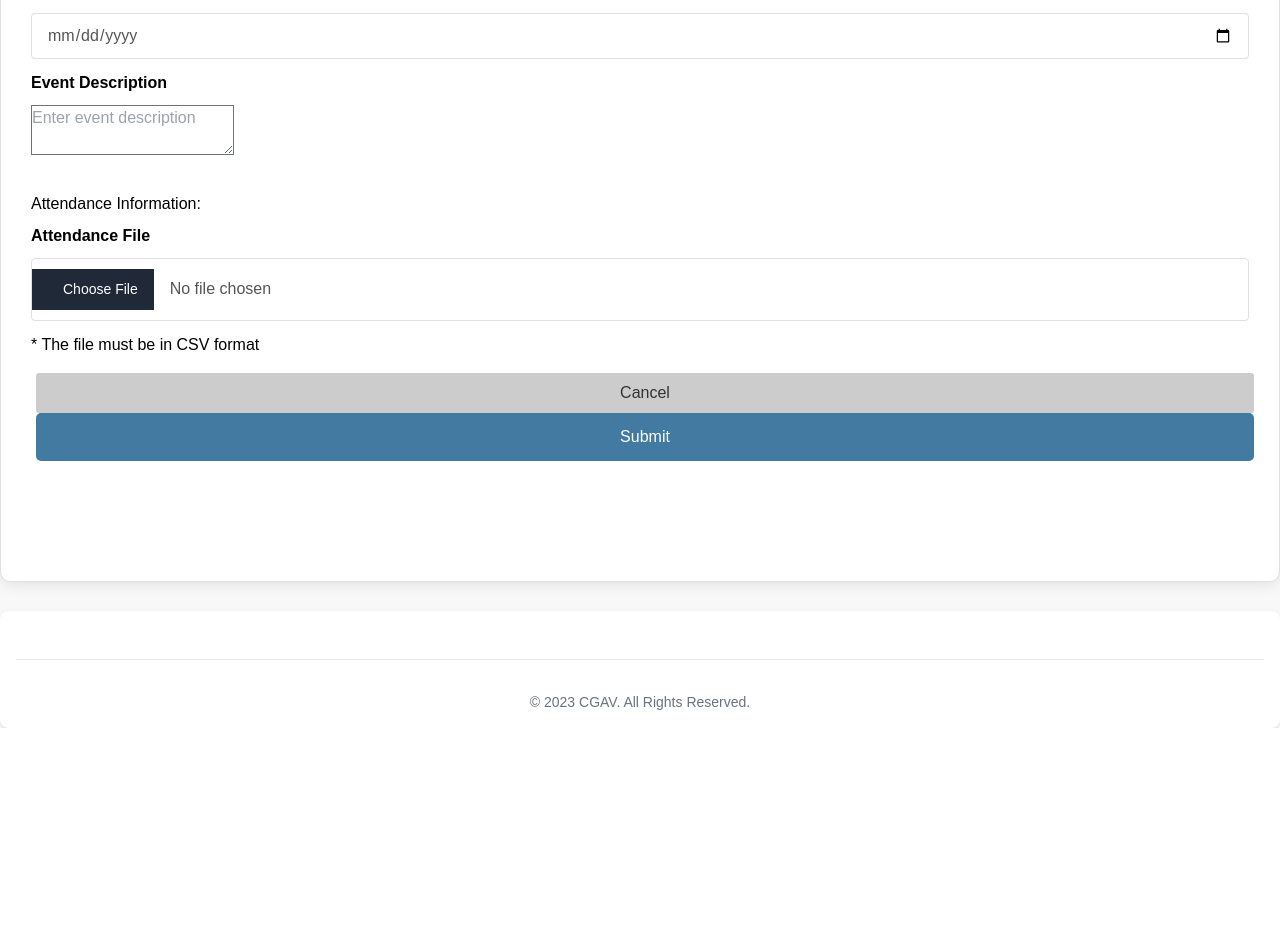
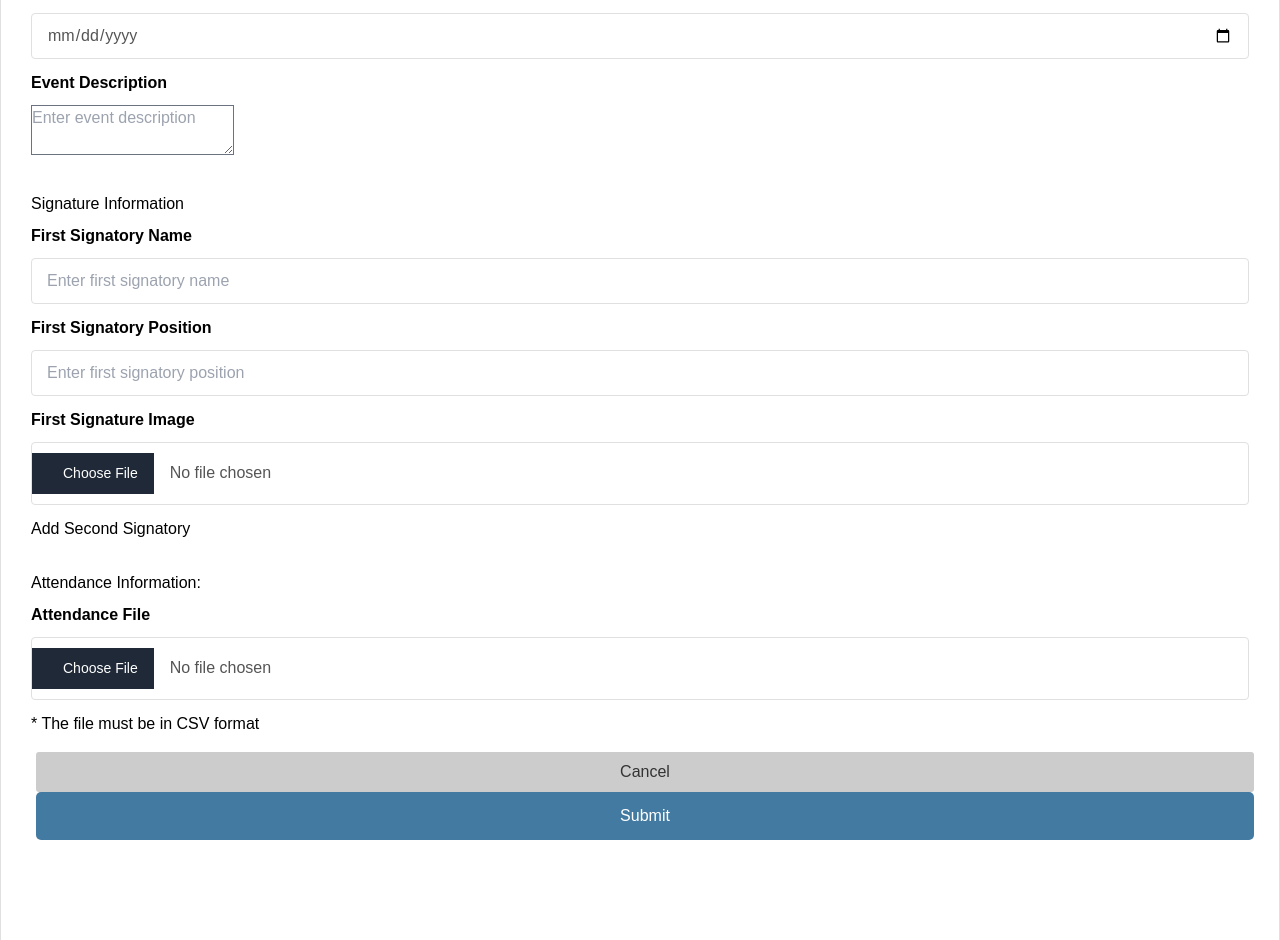
Before and after one commit to zalsaeed/cgav, a Flask app: page /add_certificate in a window 1280 px wide. Shown: the part 528-1468 px from the top of the page. Before the commit the page ends 1256 px from the top, so only its background shows below. Run offline with Flask 2, Linux system fonts and the light colour scheme; data that the repository does not hold is empty; parts of the project's set-up code (start-up, migrations or seed data) failed here and were passed over; some libraries are stand-ins or nearby versions; some web fonts are replaced.

Commit message:
Implement and refine signature upload process for certificate creation

```diff
--- a/src/flask_website/app.py
+++ b/src/flask_website/app.py
@@ -1,5 +1,5 @@
 import json
-from flask import Flask, render_template, url_for, redirect, request, jsonify,send_from_directory,flash
+from flask import Flask, render_template, url_for, redirect, request, jsonify,send_from_directory,flash, session
 from flask_sqlalchemy import SQLAlchemy
 from flask_login import UserMixin, login_user, LoginManager, login_required, logout_user, current_user
 from flask_wtf import FlaskForm
@@ -229,11 +229,14 @@ os.makedirs(app.config['UPLOAD_FOLDER'], exist_ok=True)
 @app.route('/add_certificate', methods=['GET', 'POST'])
 def add_certificate():
     form = CertificateForm()
-    message = ""  # Empty message by default
+    message = ""
+    show_second_signatory = 'second_signatory' in request.args
 
     # Retrieve active event types from the database
     active_event_types = EventType.query.filter_by(is_active=True).all()
     form.event_type.choices = [(str(event_type.event_type_id), event_type.event_type_name) for event_type in active_event_types]
+
+
 
     if form.validate_on_submit():
         file = form.file.data
@@ -252,6 +255,24 @@ def add_certificate():
                 filename = secure_filename(file.filename)
                 file_path = os.path.join(app.config['UPLOAD_FOLDER'], filename)
                 file.save(file_path)
+
+                signature_image_1 = form.signature_image_1.data
+                signature_image_2 = form.signature_image_2.data
+
+                # Path where signature images will be saved
+                signatures_folder = 'signatures'  # This should be the path to the signatures folder
+
+                if signature_image_1 and allowed_image_file(signature_image_1.filename):
+                    # Construct filename and save the first signature image
+                    filename_1 = secure_filename(signature_image_1.filename)
+                    image_path_1 = os.path.join(signatures_folder, filename_1)
+                    signature_image_1.save(image_path_1)
+
+                if signature_image_2 and allowed_image_file(signature_image_2.filename):
+                    # Construct filename and save the second signature image
+                    filename_2 = secure_filename(signature_image_2.filename)
+                    image_path_2 = os.path.join(signatures_folder, filename_2)
+                    signature_image_2.save(image_path_2)
 
                 # Create a new CertificateEvent instance with the file path
                 new_certificate_event = CertificateEvent(
@@ -273,14 +294,22 @@ def add_certificate():
         else:
             message = 'Please upload a CSV file.'
 
-    # Render the page with the form
-    return render_template('add_certificate.html', form=form, message=message)
+    return render_template(
+        'add_certificate.html',
+        form=form,
+        message=message,
+        show_second_signatory=show_second_signatory
+    )
 
 # Ensure you have your CertificateEvent model, EventType model, and CertificateForm form class defined as needed.
 
 def allowed_file(filename):
     return '.' in filename and \
         filename.rsplit('.', 1)[1].lower() in {'csv'}
+def allowed_image_file(filename):
+    return '.' in filename and \
+        filename.rsplit('.', 1)[1].lower() in {'png', 'jpg', 'jpeg'}
+
 
 @app.route('/settings')
 @login_required
--- a/src/flask_website/certificate_models.py
+++ b/src/flask_website/certificate_models.py
@@ -60,7 +60,33 @@ class CertificateForm(FlaskForm):
     event_type = SelectField('Event Type', validators=[DataRequired()])
     date = DateField('Date', validators=[DataRequired()])
     certificate_description = TextAreaField('Event Description', validators=[DataRequired()])
+    signatory_name_1 = StringField('First Signatory Name', validators=[DataRequired()])
+    signatory_position_1 = StringField('First Signatory Position', validators=[DataRequired()])
+    signature_image_1 = FileField('First Signature Image', validators=[
+        FileRequired(message='First signature image is required.'),
+        FileAllowed(['png', 'jpg', 'jpeg'], 'Only PNG and JPEG images are accepted.')
+    ])
+
+    # Fields for the second signatory
+    signatory_name_2 = StringField('Second Signatory Name')
+    signatory_position_2 = StringField('Second Signatory Position')
+    signature_image_2 = FileField('Second Signature Image', validators=[
+        FileRequired(message='Second signature image is required.'),
+        FileAllowed(['png', 'jpg', 'jpeg'], 'Only PNG and JPEG images are accepted.')
+    ])
+
+    submit = SubmitField('Submit')
     file = FileField('Attendance File', validators=[
         FileRequired(),
         FileAllowed(['csv'], 'CSV files only!')])
     submit = SubmitField('Submit')
+
+class Signature(db.Model):
+    __tablename__ = 'signatures'
+    id = db.Column(db.Integer, primary_key=True)
+    certificate_event_id = db.Column(db.String(255), db.ForeignKey('addCertificate.certificate_event_id'))
+    signatory_name = db.Column(db.String(255))
+    signatory_position = db.Column(db.String(255))
+    signature_image_path = db.Column(db.String(255))  # Path to the stored signature image file
+
+    certificate_event = relationship('CertificateEvent', backref='signatures')
--- a/src/flask_website/templates/add_certificate.html
+++ b/src/flask_website/templates/add_certificate.html
@@ -62,6 +62,64 @@
       </div>
     </div>
 
+<!-- Signature Section -->
+<div class="form-section">
+  <h2 class="mt-4 mb-2">Signature Information</h2>
+
+  <!-- First Signatory Fields -->
+  <div class="mb-3">
+    {{ form.signatory_name_1.label(class="form-label") }}
+    {{ form.signatory_name_1(class="form-control", placeholder="Enter first signatory name") }}
+    {% for error in form.signatory_name_1.errors %}
+    <span style="color: red;">{{ error }}</span>
+    {% endfor %}
+  </div>
+  <div class="mb-3">
+    {{ form.signatory_position_1.label(class="form-label") }}
+    {{ form.signatory_position_1(class="form-control", placeholder="Enter first signatory position") }}
+    {% for error in form.signatory_position_1.errors %}
+    <span style="color: red;">{{ error }}</span>
+    {% endfor %}
+  </div>
+  <div class="mb-3">
+    {{ form.signature_image_1.label(class="form-label") }}
+    {{ form.signature_image_1(class="form-control") }}
+    {% for error in form.signature_image_1.errors %}
+    <span style="color: red;">{{ error }}</span>
+    {% endfor %}
+  </div>
+
+  <div class="mb-3">
+    <a href="{{ url_for('add_certificate', second_signatory='true') }}" class="btn btn-primary">Add Second Signatory</a>
+  </div>
+
+  <!-- Second Signatory Fields (conditionally shown) -->
+  {% if show_second_signatory %}
+  <div class="mb-3">
+    {{ form.signatory_name_2.label(class="form-label") }}
+    {{ form.signatory_name_2(class="form-control", placeholder="Enter second signatory name") }}
+    {% for error in form.signatory_name_2.errors %}
+    <span style="color: red;">{{ error }}</span>
+    {% endfor %}
+  </div>
+  <div class="mb-3">
+    {{ form.signatory_position_2.label(class="form-label") }}
+    {{ form.signatory_position_2(class="form-control", placeholder="Enter second signatory position") }}
+    {% for error in form.signatory_position_2.errors %}
+    <span style="color: red;">{{ error }}</span>
+    {% endfor %}
+  </div>
+  <div class="mb-3">
+    {{ form.signature_image_2.label(class="form-label") }}
+    {{ form.signature_image_2(class="form-control") }}
+    {% for error in form.signature_image_2.errors %}
+    <span style="color: red;">{{ error }}</span>
+    {% endfor %}
+  </div>
+  {% endif %}
+</div>
+
+
 
 
     <div class="file-upload-section">
@@ -92,8 +150,5 @@
   </form>
 </div>
 {% endblock %}
-
 {% block scripts %}
-<script>
-</script>
 {% endblock %}
```
